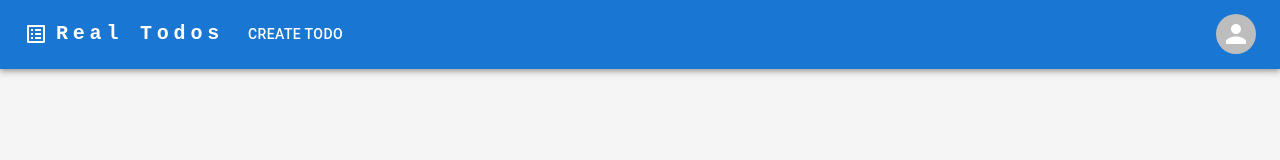
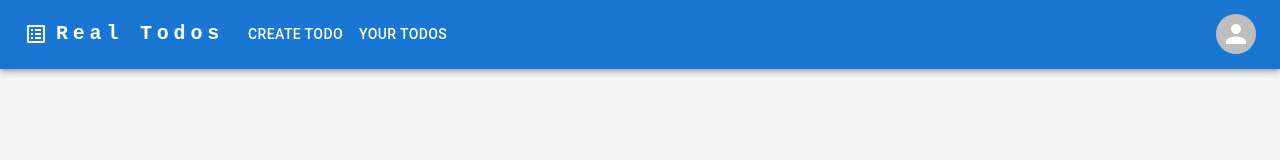
Before and after one commit to Sheryar-Ahmed/mern-todo-frontend, a React (Create React App) app: page / in a window 1280 px wide. Shown: the top 160 px of the page. Built offline with nearby package versions, Linux system fonts and the light colour scheme; sample sign-in values are in the browser's storage.

Commit message:
added loading

```diff
--- a/src/App.js
+++ b/src/App.js
@@ -18,7 +18,7 @@ function App() {
       <Route exact path="/" element={<Home />} />
       <Route exact path="/signin" element={<SignIn />} />
       <Route exact path="/signup" element={<SignUp />} />
-      <Route exact path='/list-tods-creation' element={<Todo />} />
+      <Route exact path='/list-tods' element={<Todo />} />
     </Routes>
   );
 }
--- a/src/components/Navbar.js
+++ b/src/components/Navbar.js
@@ -1,21 +1,23 @@
 import * as React from 'react';
-import AppBar from '@mui/material/AppBar';
-import Box from '@mui/material/Box';
-import Toolbar from '@mui/material/Toolbar';
-import IconButton from '@mui/material/IconButton';
-import Typography from '@mui/material/Typography';
-import Menu from '@mui/material/Menu';
 import MenuIcon from '@mui/icons-material/Menu';
-import Container from '@mui/material/Container';
-import Avatar from '@mui/material/Avatar';
-import Button from '@mui/material/Button';
-import Tooltip from '@mui/material/Tooltip';
-import MenuItem from '@mui/material/MenuItem';
 import LogoIcon from '@mui/icons-material/ListAltOutlined';
+import {
+  AppBar,
+  Box,
+  Toolbar,
+  IconButton,
+  Typography,
+  Menu,
+  Container,
+  Avatar,
+  Button,
+  Tooltip,
+  MenuItem,
+} from '@mui/material'
 import { useNavigate } from 'react-router-dom';
 
-const pages = ['Create Todo'];
-const routes = ['/list-tods-creation'];
+const pages = ['Create Todo', 'Your Todos'];
+const routes = ['/list-tods', '/list-tods'];
 const settings = ['Logout'];
 
 const ResponsiveAppBar = ({ hide }) => {
@@ -101,7 +103,9 @@ const ResponsiveAppBar = ({ hide }) => {
                     <Typography
                       textAlign="center"
                       onClick={() => navigate(routes[index])}
-                    >{page}</Typography>
+                    >
+                      {page}
+                    </Typography>
                   </MenuItem>
                 ))}
             </Menu>
```
